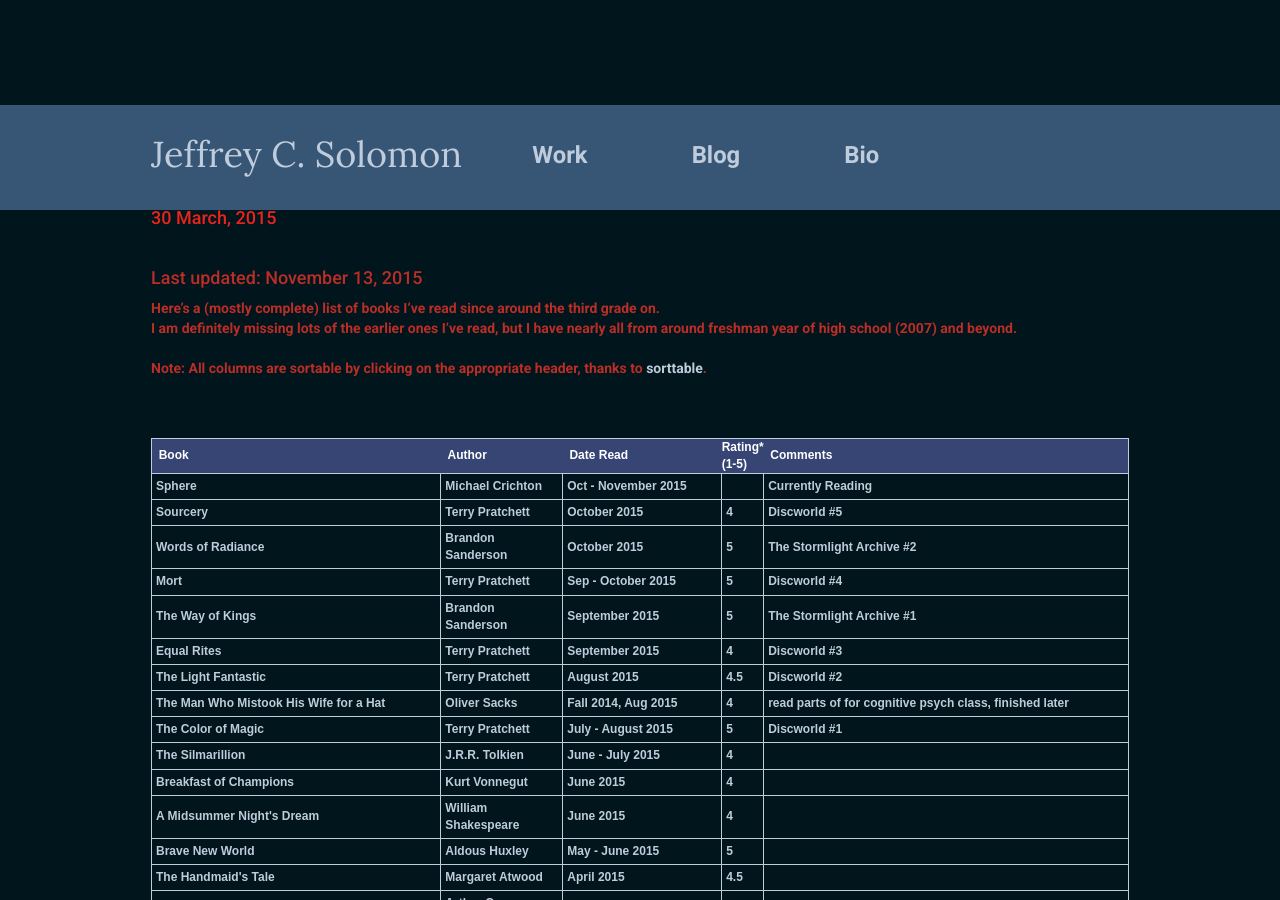
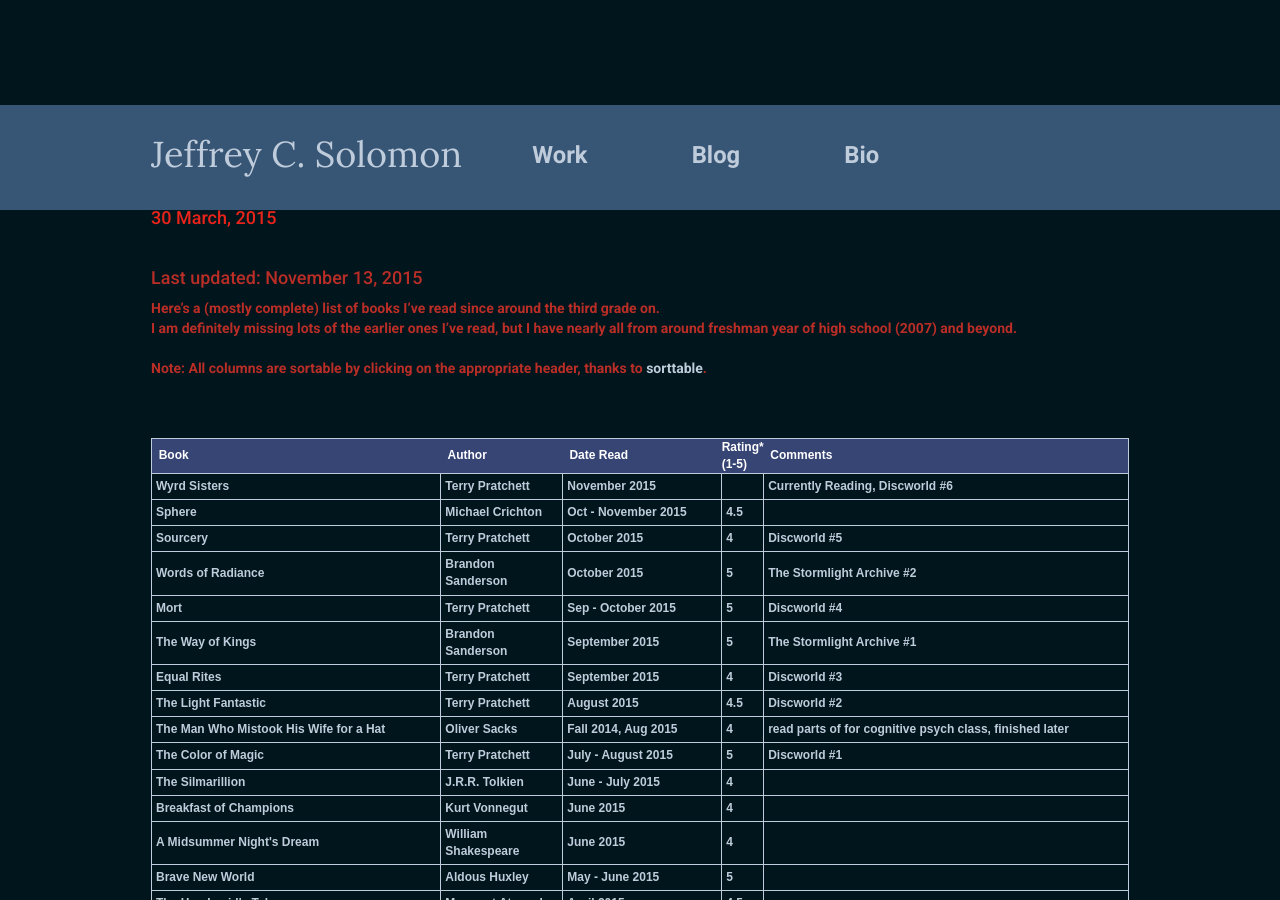
Before and after one commit to JeffSolo/jeffsolo.github.com, a Jekyll site: the page built from _posts/2015-03-30-books.md, in a window 1280 px wide and 900 px high. Built offline with Jekyll 4.4.1, drawn with Linux system fonts in a browser that asks for light colours; nearby versions of some CDN libraries; Markdown is read by kramdown in place of the engine named in the settings.

Commit message:
updated books

```diff
--- a/_includes/books.html
+++ b/_includes/books.html
@@ -19,7 +19,8 @@
 }
 </style><table class="tableizer-table sortable">
 <tr class="tableizer-firstrow fingerpointer"><th>&nbsp;&nbsp;Book</th><th>&nbsp;&nbsp;Author</th><th>&nbsp;&nbsp;Date Read</th><th>Rating* <br>(1-5)</th><th>&nbsp;&nbsp;Comments</th></tr>
- <tr><td>Sphere</td><td>Michael Crichton</td><td sorttable_customkey="-13">Oct - November 2015</td><td></td><td>Currently Reading</td></tr>
+ <tr><td>Wyrd Sisters</td><td>Terry Pratchett</td><td sorttable_customkey="-14">November 2015</td><td></td><td>Currently Reading, Discworld #6</td></tr>
+ <tr><td>Sphere</td><td>Michael Crichton</td><td sorttable_customkey="-13">Oct - November 2015</td><td>4.5</td><td></td></tr>
  <tr><td>Sourcery</td><td>Terry Pratchett</td><td sorttable_customkey="-12">October 2015</td><td>4</td><td>Discworld #5</td></tr>
  <tr><td>Words of Radiance</td><td>Brandon Sanderson</td><td sorttable_customkey="-11">October 2015</td><td>5</td><td>The Stormlight Archive #2</td></tr>
  <tr><td>Mort</td><td>Terry Pratchett</td><td sorttable_customkey="-10">Sep - October 2015</td><td>5</td><td>Discworld #4</td></tr>
```
Also changed, not shown: 1 other file.
